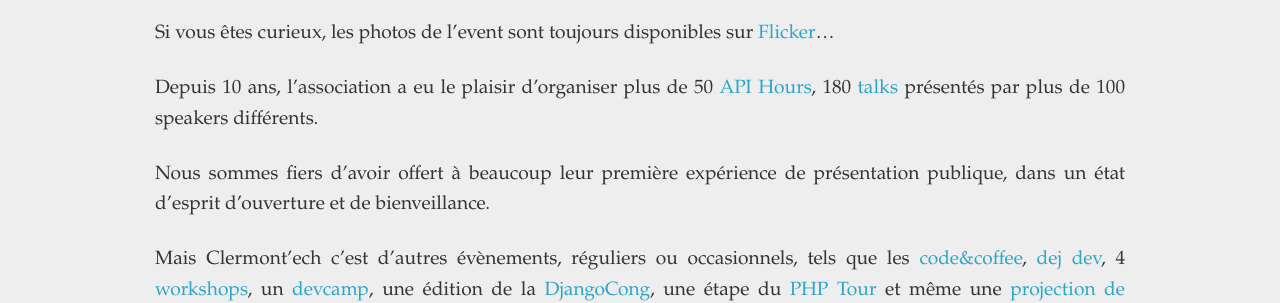
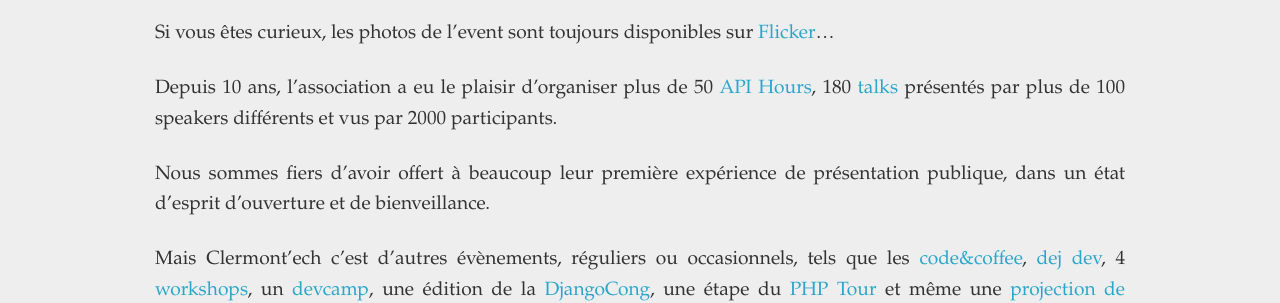
Before and after one commit to clermontech/clermontech.github.com, a Jekyll site: the page built from _posts/2023-04-26-10eme-anniversaire.md, in a window 1280 px wide. Shown: the part 499-802 px from the top of the page. Built offline with Jekyll 4.4.1, drawn with Linux system fonts in a browser that asks for light colours.

Commit message:
add tickets number

```diff
--- a/_posts/2023-04-26-10eme-anniversaire.md
+++ b/_posts/2023-04-26-10eme-anniversaire.md
@@ -17,7 +17,7 @@ Si vous êtes curieux, les photos de l'event sont toujours disponibles sur
 Depuis 10 ans, l'association a eu le plaisir d'organiser plus de 50 [API
 Hours](https://www.clermontech.org/api-hours/),
 180 [talks](https://www.clermontech.org/talks/) présentés par plus de 100
-speakers différents.
+speakers différents et vus par 2000 participants.
 
 Nous sommes fiers d'avoir offert à beaucoup leur première expérience de
 présentation publique, dans un état d'esprit d'ouverture et de bienveillance.
```
